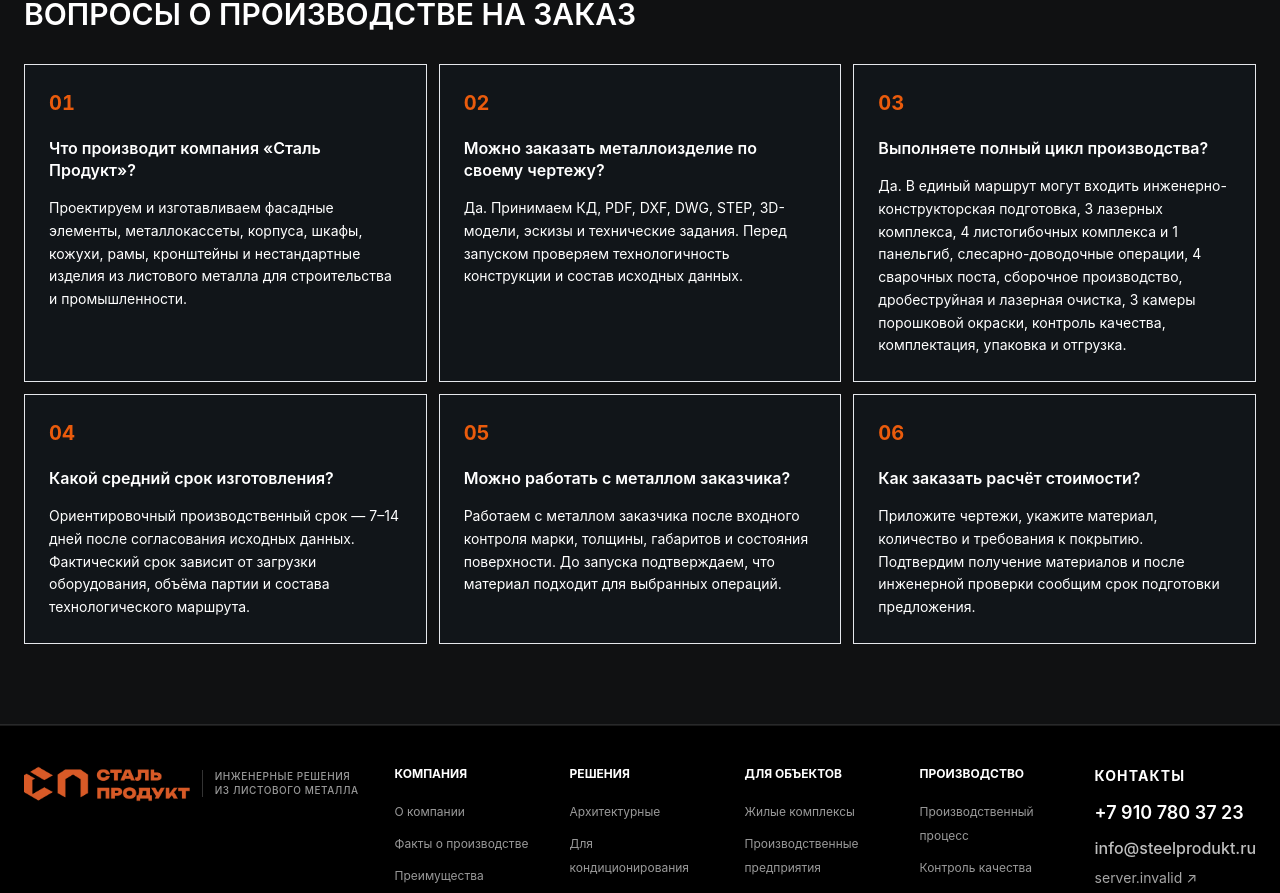
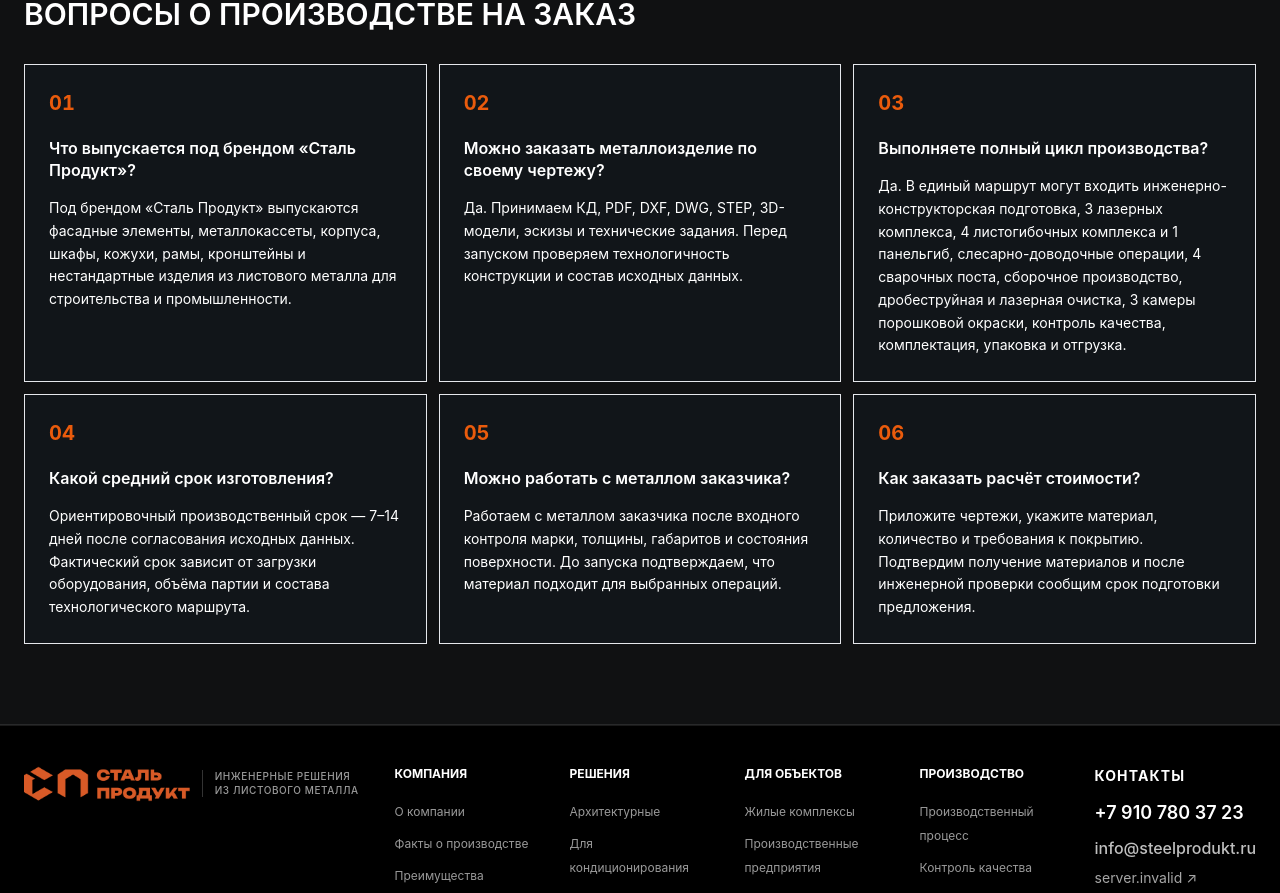
Before and after one commit to alexeyborisov19-sys/alexeyborisov19-sys-steel-probuct, a Next.js app: page / in a window 1280 px wide. Shown: the part 2900-3793 px from the top of the page. Built offline with nearby package versions, Linux system fonts and the light colour scheme; no server answers.

Commit message:
Уточнить статус бренда на главной

```diff
--- a/app/(public)/page.tsx
+++ b/app/(public)/page.tsx
@@ -78,7 +78,7 @@ const solutionCardImages: Record<string, { src: string; position?: string }> = {
 };
 
 const homeFaq = [
-  { question: "Что производит компания «Сталь Продукт»?", answer: "Проектируем и изготавливаем фасадные элементы, металлокассеты, корпуса, шкафы, кожухи, рамы, кронштейны и нестандартные изделия из листового металла для строительства и промышленности." },
+  { question: "Что выпускается под брендом «Сталь Продукт»?", answer: "Под брендом «Сталь Продукт» выпускаются фасадные элементы, металлокассеты, корпуса, шкафы, кожухи, рамы, кронштейны и нестандартные изделия из листового металла для строительства и промышленности." },
   { question: "Можно заказать металлоизделие по своему чертежу?", answer: "Да. Принимаем КД, PDF, DXF, DWG, STEP, 3D-модели, эскизы и технические задания. Перед запуском проверяем технологичность конструкции и состав исходных данных." },
   { question: "Выполняете полный цикл производства?", answer: `Да. В единый маршрут могут входить инженерно-конструкторская подготовка, ${productionEquipment.laserComplexes} лазерных комплекса, ${productionEquipment.pressBrakes} листогибочных комплекса и ${productionEquipment.panelBenders} панельгиб, слесарно-доводочные операции, ${productionEquipment.weldingStations} сварочных поста, сборочное производство, дробеструйная и лазерная очистка, ${productionEquipment.powderCoatingBooths} камеры порошковой окраски, контроль качества, комплектация, упаковка и отгрузка.` },
   { question: "Какой средний срок изготовления?", answer: productionLeadTimeSummary },
```
